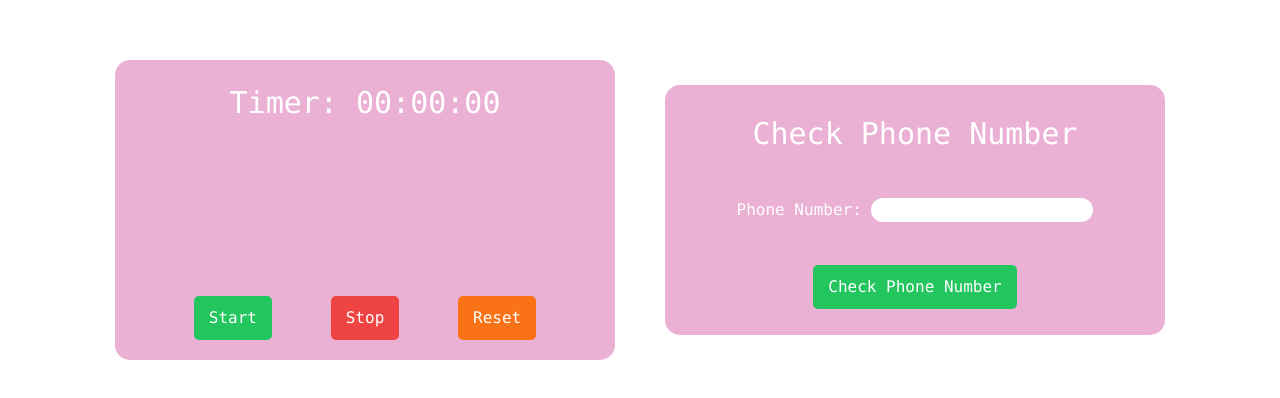
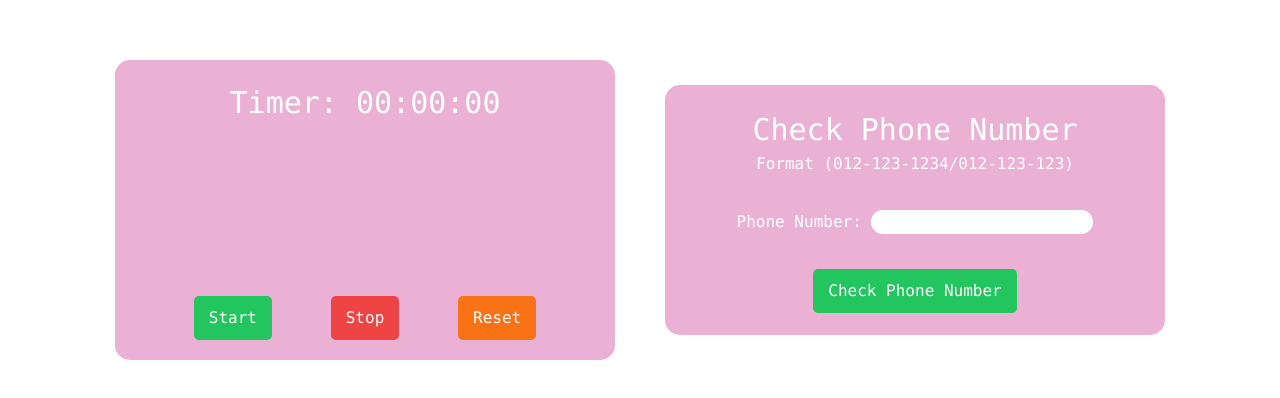
Before and after one commit to Vuththana/Keo-Vuththana-Web-Practice, a website: page src/index.html in a window 1280 px wide. Shown: the part 190-588 px from the top of the page. Drawn offline with Linux system fonts and the light colour scheme.

Commit message:
2nd commit

```diff
--- a/src/index.html
+++ b/src/index.html
@@ -21,8 +21,9 @@
         </div>
 
         <div class="w-[500px] h-[250px] grid rounded-[15px] items-center bg-[#EBB1D5] text-white p-[20px] gap-[30px]">
-            <div>
-                <p class="text-[30px] text-center">Check Phone Number</p>
+            <div class="text-center">
+                <p class="text-[30px]">Check Phone Number</p>
+                <p>Format (012-123-1234/012-123-123)</p>
             </div>
             <div class="self-center justify-self-center">
                 <label for="phone_number">Phone Number: </label>
```
